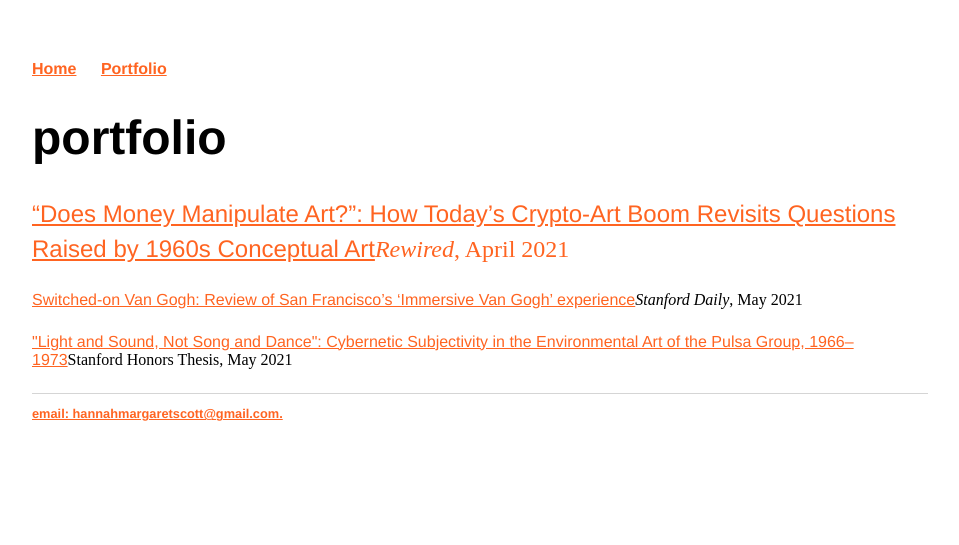
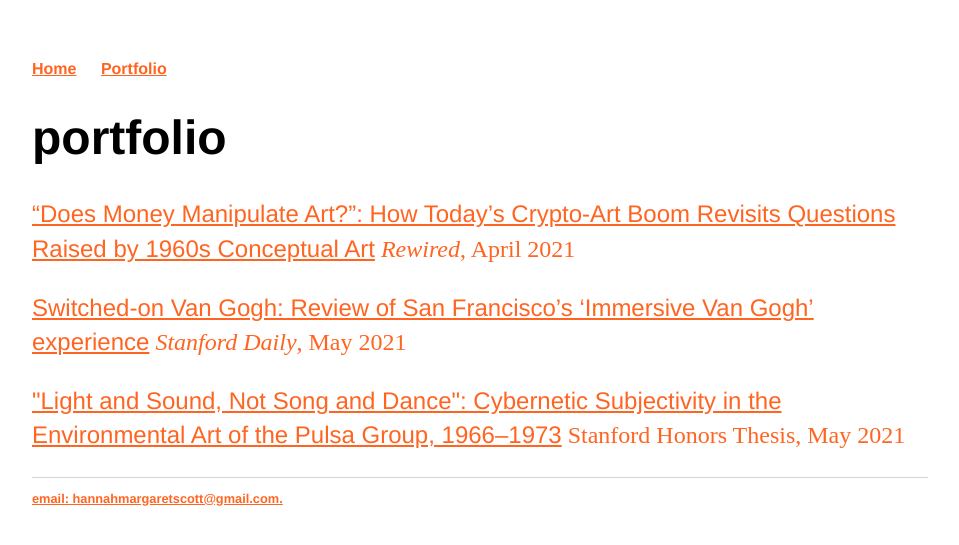
Before and after one commit to hannahmargaretscott/hannahmargaretscott.github.io, a Jekyll site: the page built from portfolio/index.html, in a window 1280 px wide. Shown: the top 545 px of the page, without its empty margins (160-1119 px from the left). Built offline with Jekyll 4.4.1, drawn with Linux system fonts in a browser that asks for light colours.

```diff
--- a/portfolio/index.html
+++ b/portfolio/index.html
@@ -6,6 +6,6 @@ title: portfolio
 
 <h1>{{ page.title }}</h1>
 
-    <p><a href="https://stanfordrewired.com/post/crypto-art-1960s-conceptual-art">“Does Money Manipulate Art?”: How Today’s Crypto-Art Boom Revisits Questions Raised by 1960s Conceptual Art</a><i>Rewired</i>, April 2021</p>
-    <a href="https://www.stanforddaily.com/2021/05/20/switched-on-van-gogh-review-of-san-franciscos-immersive-van-gogh-experience/">Switched-on Van Gogh: Review of San Francisco’s ‘Immersive Van Gogh’ experience</a><i>Stanford Daily</i>, May 2021</p>
-    <a href="https://purl.stanford.edu/yf322sc9397">"Light and Sound, Not Song and Dance": Cybernetic Subjectivity in the Environmental Art of the Pulsa Group, 1966–1973</a>Stanford Honors Thesis, May 2021</p>
+    <p><a href="https://stanfordrewired.com/post/crypto-art-1960s-conceptual-art">“Does Money Manipulate Art?”: How Today’s Crypto-Art Boom Revisits Questions Raised by 1960s Conceptual Art</a><i> Rewired</i>, April 2021</p>
+    <p><a href="https://www.stanforddaily.com/2021/05/20/switched-on-van-gogh-review-of-san-franciscos-immersive-van-gogh-experience/">Switched-on Van Gogh: Review of San Francisco’s ‘Immersive Van Gogh’ experience</a><i> Stanford Daily</i>, May 2021</p>
+    <p><a href="https://purl.stanford.edu/yf322sc9397">"Light and Sound, Not Song and Dance": Cybernetic Subjectivity in the Environmental Art of the Pulsa Group, 1966–1973</a> Stanford Honors Thesis, May 2021</p>
```
